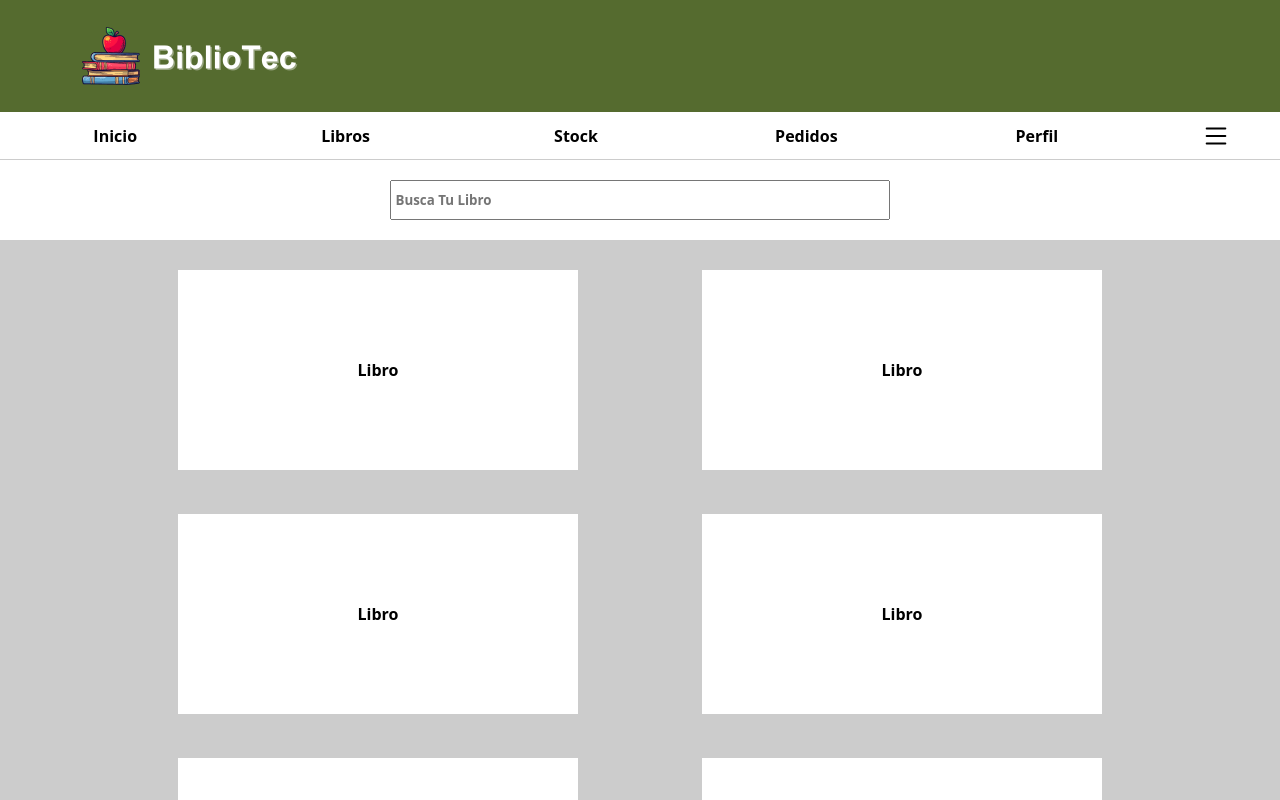
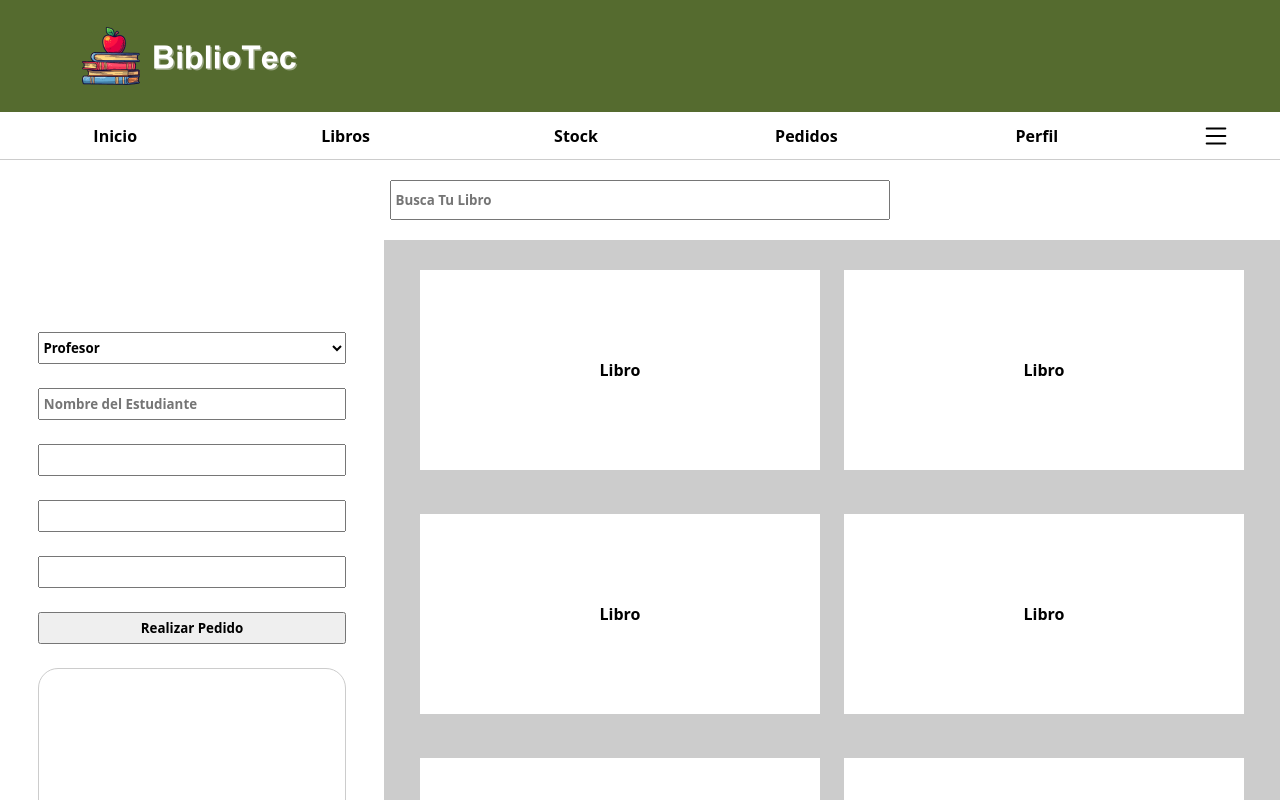
Before and after one commit to Maximiliano17/BiblioTec, a React (Vite) app: page /libros in a window 1280 px wide. Shown: the top 800 px of the page. Built offline with nearby package versions, Linux system fonts and the light colour scheme.

Commit message:
Subir add formulario a vista libros

```diff
--- a/src/modules/Inicio.module.css
+++ b/src/modules/Inicio.module.css
@@ -20,8 +20,99 @@
 
 .info{
     width: 100%;
-    height: 100vh;
+    height: calc(100vh - 10rem);
     display: flex;
     justify-content: center;
     align-items: center;
 }
+
+.info img{
+    width: 40%;
+    height: 90%;
+    object-fit: contain;
+}
+
+.infoText{
+    width: 50%;
+    height: 100%;
+    display: flex;
+    justify-content: center;
+    align-items: center;
+    flex-direction: column;
+    gap: 1.5rem;
+}
+
+.infoText h1{
+    width: 80%;
+    color: blue;
+}
+
+.infoText p{
+    width: 80%;
+    height: fit-content;
+    line-height: 1.5;
+    text-align: start;
+}
+
+.formularios{
+    width: 100%;
+    height: 100vh;
+    display: flex;
+    justify-content: space-around;
+    align-items: center;
+}
+
+.formulario{
+    width: 400px;
+    height: fit-content;
+    padding: 30px;
+    display: flex;
+    justify-content: center;
+    align-items: center;
+    flex-direction: column;
+    gap: 1.5rem;
+    border: solid 1px #ccc;
+    border-radius: 20px;
+    box-shadow: 0px 0px 5px green;
+}
+
+.formulario input{
+    width: 80%;
+    height: 2rem;
+    outline: none;
+}
+
+@media(max-width: 1000px){
+
+    .info{
+        height: fit-content;
+        padding: 20px;
+        flex-direction: column;
+    }
+
+    .info img{
+        height: 500px;
+    }
+
+    .infoText{
+        width: 100%;
+        height: 300px;
+    }
+
+    .formularios{
+        height: fit-content;
+        padding: 20px;
+        flex-direction: column;
+        gap: 1.5rem;
+    }
+
+    .formulario{
+        width: 320px;
+        height: 500px;
+        display: flex;
+        justify-content: center;
+        align-items: center;
+        flex-direction: column;
+        background: white;
+    }
+}
--- a/src/modules/Libros.module.css
+++ b/src/modules/Libros.module.css
@@ -34,11 +34,30 @@
     outline: none;
 }
 
-.librosStock{
+.buscador button{
+    width: 150px;
+    height: 2.5rem;
+    display: flex;
+    justify-content: center;
+    align-items: center;
+    border-style: none;
+    color: white;
+    background: green;
+}
+
+.seccionBaja{
     width: 100%;
     height: calc(100vh - 10vh);
+    display: flex;
+    justify-content: center;
+    align-items: center;
+}
+
+.librosStock{
+    width: 70%;
+    height: calc(100vh - 10vh);
     display: grid;
-    grid-template-columns: repeat(2, 500px);
+    grid-template-columns: repeat(2, 400px);
     grid-template-rows: 220px 220px 220px;
     padding: 20px;
     justify-content: center;
@@ -58,6 +77,39 @@
     background: white;
 }
 
+.form{
+    width: 30%;
+    height: calc(100vh - 10vh);
+    display: flex;
+    justify-content: center;
+    align-items: center;
+    flex-direction: column;
+    gap: 1.5rem;
+}
+
+.form select{
+    width: 80%;
+    height: 2rem;
+    outline: none;
+}
+
+.form input{
+    width: 80%;
+    height: 2rem;
+    outline: none;
+}
+
+.libros{
+    width: 80%;
+    height: 200px;
+    display: flex;
+    justify-content: center;
+    align-items: center;
+    border-radius: 20px;
+    border: solid 1px #ccc;
+    background: white;
+}
+
 @media(max-width: 720px){
 
     .librosStock{
--- a/src/pages/Inicio.jsx
+++ b/src/pages/Inicio.jsx
@@ -3,7 +3,7 @@ import Header from "../components/Header"
 //Styles
 import styles from "../modules/Inicio.module.css"
 //Imagenes
-//import banner from "../assets/banners/biblioteca.jpg"
+import biblioteca from "../assets/logos/biblioteca-en-linea.png"
 
 function Inicio() {
     return (
@@ -12,16 +12,33 @@ function Inicio() {
        <Header />
        <div className={styles.inicioContent}>
         <div className={styles.info}>
+         <img src={biblioteca} alt="Logo" />
+         <div className={styles.infoText}>
+          <h1>¡Bienvenido Bibliotecario!</h1>
+          <p>
+            Lorem ipsum dolor sit amet consectetur adipisicing elit. Error esse, doloribus est neque enim numquam asperiores necessitatibus odit animi! Pariatur error nemo suscipit eaque excepturi eveniet ex consequuntur quo molestiae.
+          </p>
+         </div>
+        </div>
+        {/* <div className={styles.formularios}>
+         <form className={styles.formulario}>
+           <label>Ingresar Pedido (Estudiante)</label>
+           <input type="text" name="" id="" placeholder=" Nombre del Estudiante" />
+           <input type="text" name="" id="" placeholder=" " />
+           <input type="text" name="" id="" />
+           <input type="text" name="" id="" />
 
-        </div>
-        <div className={styles.formularios}>
-         <form className={styles.formulario}>
-
+           <input type="button" value="Enviar" />
          </form>
          <form className={styles.formulario}>
-
+         <label>Ingresar Pedido (Profesor)</label>
+           <input type="text" name="" id="" placeholder=" Nombre del Profesor" />
+           <input type="text" name="" id="" />
+           <input type="text" name="" id="" />
+           <input type="text" name="" id="" />
+           <input type="button" value="Enviar" />
          </form>
-        </div>
+        </div> */}
        </div>
       </>
     )
--- a/src/pages/Libros.jsx
+++ b/src/pages/Libros.jsx
@@ -10,11 +10,27 @@ function libros() {
        <div className={styles.librosContent}>
         <section className={styles.buscador}>
            <input type="text" placeholder=" Busca Tu Libro" />
+           {/* <button>Realizar Pedido</button> */}
         </section>
-        <section className={styles.librosStock}>
-         <article className={styles.libroItem}>
-            Libro
-         </article>
+       <div className={styles.seccionBaja}>
+         <form className={styles.form}>
+          {/* <label>Biblioteca App</label> */}
+          <select>
+            <option>Profesor</option>
+            <option>Alumno</option>
+          </select>
+          <input type="text" name="" id="" placeholder=" Nombre del Estudiante" />
+           <input type="text" name="" id="" placeholder=" " />
+           <input type="text" name="" id="" />
+           <input type="text" name="" id="" />
+           {/*Button*/}
+           <input type="button" value="Realizar Pedido" />
+           {/* Libros */}
+            <div className={styles.libros}>
+
+            </div>
+         </form>
+       <section className={styles.librosStock}>
          <article className={styles.libroItem}>
             Libro
          </article>
@@ -41,6 +57,7 @@ function libros() {
          </article>
         </section>
        </div>
+       </div>
       </>
     )
   }
--- a/src/pages/Stock.jsx
+++ b/src/pages/Stock.jsx
@@ -14,12 +14,12 @@ function Stock() {
            <h1>El Principito</h1>
           </div>
           <div className={styles.estadisticasHerramienta}>
-           <p>Stock</p>
-           <p>Stock Numero</p>
+           <p>Libros en pedidos</p>
+           <p>5</p>
            <p>Stock Utilizable</p>
-           <p>Stock Numero</p>
-           <p>Stock En Uso</p>
-           <p>Stock Numero</p>
+           <p>30</p>
+           <p>Stock Total</p>
+           <p>35</p>
           </div>
         </section>
         <section className={styles.stockItem}>
```
Also changed, not shown: src/assets/logos/biblioteca-en-linea.png (added).
